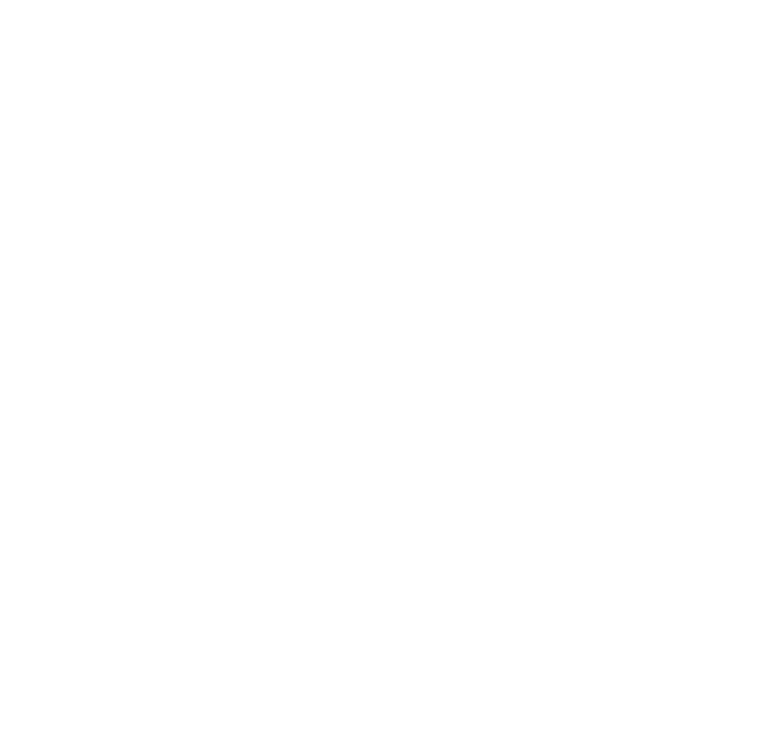
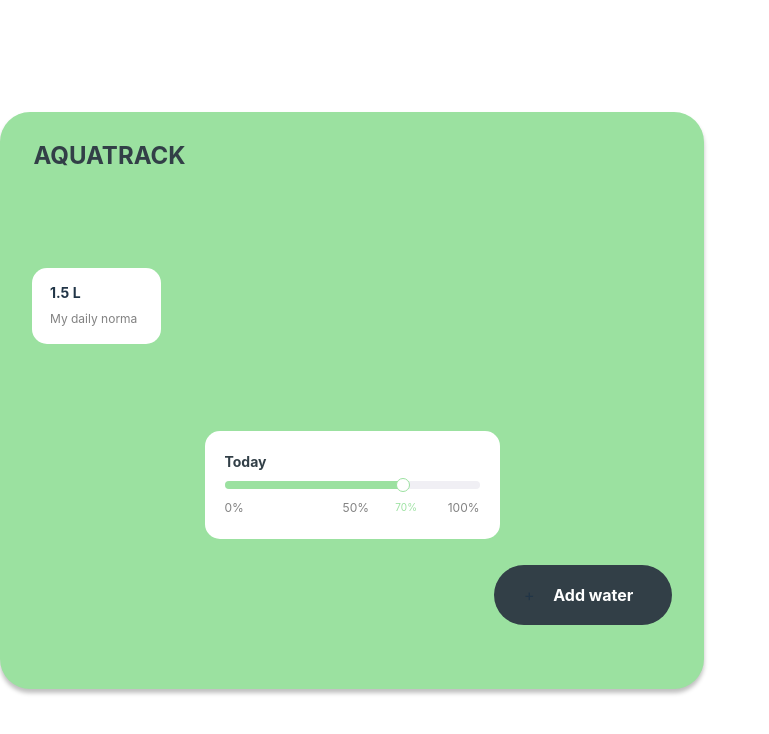
Before and after one commit to Hellcat232/LightningTeam, a React (Vite) app: page / in a window 1280 px wide. Shown: the top 734 px of the page, without its empty margins (0-769 px from the left). Built offline with nearby package versions, Linux system fonts and the light colour scheme.

Commit message:
Tracker page update

```diff
--- a/package.json
+++ b/package.json
@@ -14,6 +14,7 @@
     "axios": "^1.7.2",
     "react": "^18.3.1",
     "react-dom": "^18.3.1",
+    "react-modal": "^3.16.1",
     "react-redux": "^9.1.2",
     "redux-persist": "^6.0.0"
   },
--- a/src/components/AddWaterBtn/AddWaterBtn.jsx
+++ b/src/components/AddWaterBtn/AddWaterBtn.jsx
@@ -1,11 +1,13 @@
 import css from './AddWaterBtn.module.css';
 
-const AddWaterBtn = () => {
+const AddWaterBtn = ({ openModal }) => {
   return (
     <div className={css.container}>
       {/*  add icon instead of para*/}
       <p>+</p>
-      <button className={css.button}>Add water</button>
+      <button onClick={openModal} className={css.button}>
+        Add water
+      </button>
       {/*TODO: Write modal window for after add water Click    */}
     </div>
   );
--- a/src/components/App/App.jsx
+++ b/src/components/App/App.jsx
@@ -1,3 +1,7 @@
-const App = () => {};
+import TrackerPage from '../../pages/TrackerPage/TrackerPage.jsx';
+
+const App = () => {
+  return <TrackerPage />;
+};
 
 export default App;
--- a/src/components/ProgressBar/ProgressBar.jsx
+++ b/src/components/ProgressBar/ProgressBar.jsx
@@ -6,6 +6,16 @@
       <div className={css.progress} style={{ width: `${percentage}%` }}>
         <div className={css.progressIndicator}></div>
       </div>
+      {percentage === '30' || percentage === '70' ? (
+        <div
+          className={`${css.milestone}`}
+          style={{ left: `${percentage - 3}%` }}
+        >
+          {percentage}%
+        </div>
+      ) : (
+        []
+      )}
     </div>
   );
 };
--- a/src/components/ProgressBar/ProgressBar.module.css
+++ b/src/components/ProgressBar/ProgressBar.module.css
@@ -1,5 +1,5 @@
 .progressBar {
-    width: 174px;
+    width: 175px;
     height: 6px;
     margin-bottom: 8px;
     background: #F0EFF4;
@@ -27,7 +27,17 @@
     right: 0;
     top: 50%;
     transform: translate(50%, -50%);
-    z-index: 999;
+}
+
+.milestone {
+    color: #9BE1A0;
+    font-size: 8px;
+    font-weight: 400;
+    line-height: 8px;
+    position: absolute;
+    top: 200%;
+    transform: translateY(50%);
+    white-space: nowrap;
 }
 
 @media (min-width: 768px) {
@@ -35,4 +45,12 @@
         height: 8px;
         width: 255px;
     }
+
+    .milestone {
+        color: #9BE1A0;
+        font-size: 10px;
+        font-weight: 400;
+        line-height: 18px;
+        top: 110%;
+    }
 }
--- a/src/components/WaterMainInfo/WaterMainInfo.jsx
+++ b/src/components/WaterMainInfo/WaterMainInfo.jsx
@@ -3,13 +3,13 @@
 import AddWaterBtn from '../AddWaterBtn/AddWaterBtn.jsx';
 import css from './WaterMainInfo.module.css';
 
-const WaterMainInfo = () => {
+const WaterMainInfo = ({ openModal }) => {
   return (
     <section className={css.section}>
       <h2 className={css.sectionHeader}>AquaTrack</h2>
       <WaterDailyNorma />
       <WaterProgressBar />
-      <AddWaterBtn />
+      <AddWaterBtn openModal={openModal} />
     </section>
   );
 };
--- a/src/components/WaterProgressBar/WaterProgressBar.jsx
+++ b/src/components/WaterProgressBar/WaterProgressBar.jsx
@@ -3,7 +3,7 @@
 
 const WaterProgressBar = () => {
   // TODO: get the variable value from back-end;
-  const waterPercentage = '20';
+  const waterPercentage = '70';
 
   return (
     <div className={css.container}>
--- a/src/components/WaterProgressBar/WaterProgressBar.module.css
+++ b/src/components/WaterProgressBar/WaterProgressBar.module.css
@@ -18,12 +18,15 @@
 }
 
 .progressPercentList {
-    width: 174px;
     padding: 0;
     margin: 0;
     list-style: none;
     display: flex;
     justify-content: space-between;
+}
+
+.progressPercentItem:nth-child(2) {
+    margin-left: 20px;
 }
 
 .progressPercentItem {
@@ -42,10 +45,6 @@
         margin-bottom: 26px;
     }
 
-    .progressPercentList {
-        width: 255px;
-    }
-
     .header {
         line-height: 22px;
     }
--- a/src/main.jsx
+++ b/src/main.jsx
@@ -1,12 +1,15 @@
-import React from "react";
-import ReactDOM from "react-dom/client";
-import App from "./components/App/App.jsx";
-import "./index.css";
-import { Provider } from "react-redux";
-import { PersistGate } from "redux-persist/integration/react";
-import { store, persistor } from "./redux/store.js";
+import React from 'react';
+import ReactDOM from 'react-dom/client';
+import App from './components/App/App.jsx';
+import './index.css';
+import { Provider } from 'react-redux';
+import { PersistGate } from 'redux-persist/integration/react';
+import { store, persistor } from './redux/store.js';
+import Modal from 'react-modal';
 
-ReactDOM.createRoot(document.getElementById("root")).render(
+Modal.setAppElement(document.getElementById('root'));
+
+ReactDOM.createRoot(document.getElementById('root')).render(
   <React.StrictMode>
     <Provider store={store}>
       <PersistGate persistor={persistor} loading={null}>
--- a/src/pages/TrackerPage/TrackerPage.jsx
+++ b/src/pages/TrackerPage/TrackerPage.jsx
@@ -1,14 +1,31 @@
 import WaterMainInfo from '../../components/WaterMainInfo/WaterMainInfo.jsx';
 import WaterDetailedInfo from '../../components/WaterDetailedInfo/WaterDetailedInfo.jsx';
+import { useState } from 'react';
+import Modal from 'react-modal';
+import WaterModal from '../../components/WaterModal/WaterModal.jsx';
 
 const TrackerPage = () => {
+  const [modalIsOpen, setModalIsOpen] = useState(false);
+
+  const openModal = () => {
+    setModalIsOpen(true);
+  };
+
+  const closeModal = () => {
+    setModalIsOpen(false);
+  };
   // TODO: Create state that will be storing query results.
   // TODO: Write write query for water data when the page is being loaded.
 
   return (
     <>
-      <WaterMainInfo />
+      <WaterMainInfo openModal={openModal} />
       <WaterDetailedInfo />
+      {/*  TODO: WORK ON MODAL STYLES ONCE MODAL WINDOW MARKUP WILL BE READY*/}
+      <Modal isOpen={modalIsOpen} onRequestClose={closeModal}>
+        Hello World
+        <WaterModal />
+      </Modal>
     </>
   );
 };
```
Also changed, not shown: src/pages/TrackerPage/TrackerPage.module.css (+8 -0 lines), 1 other file (tests, documents, lock files or other folders).
